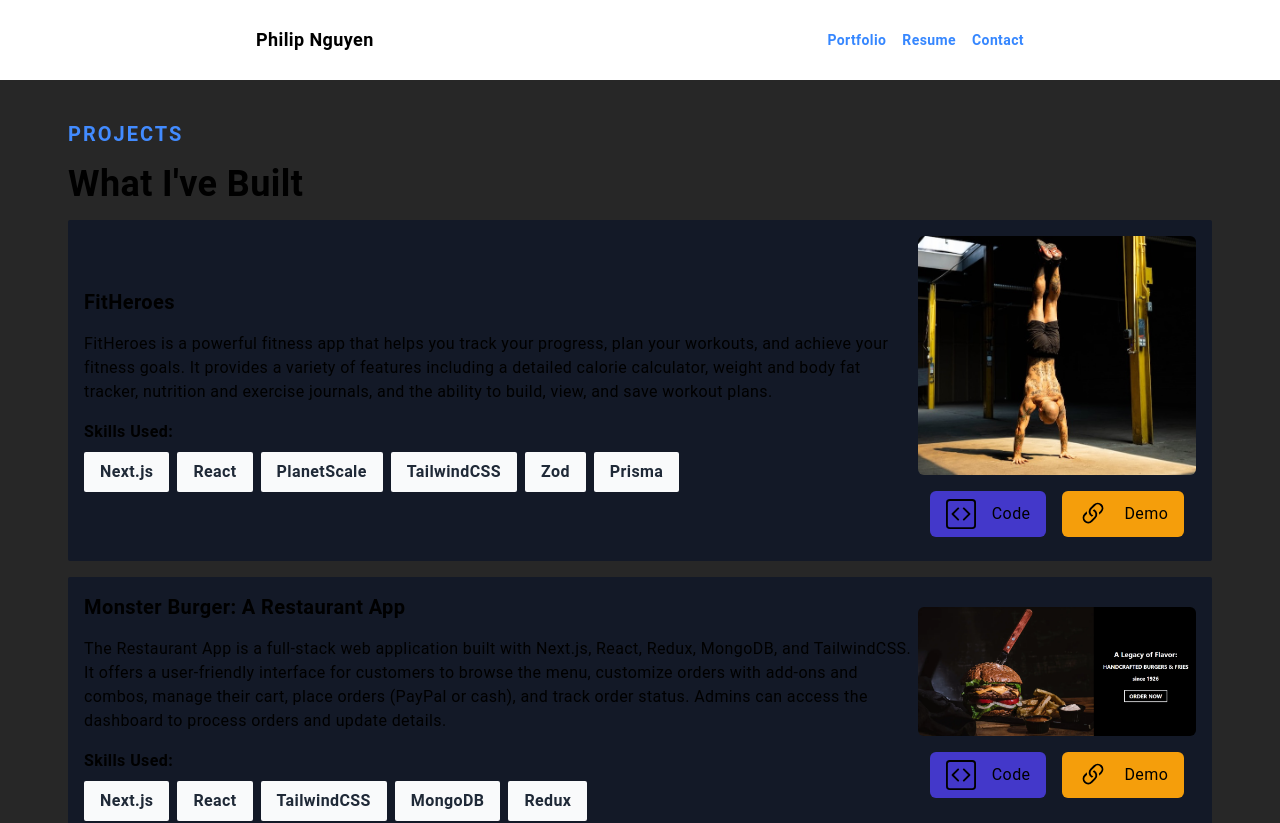
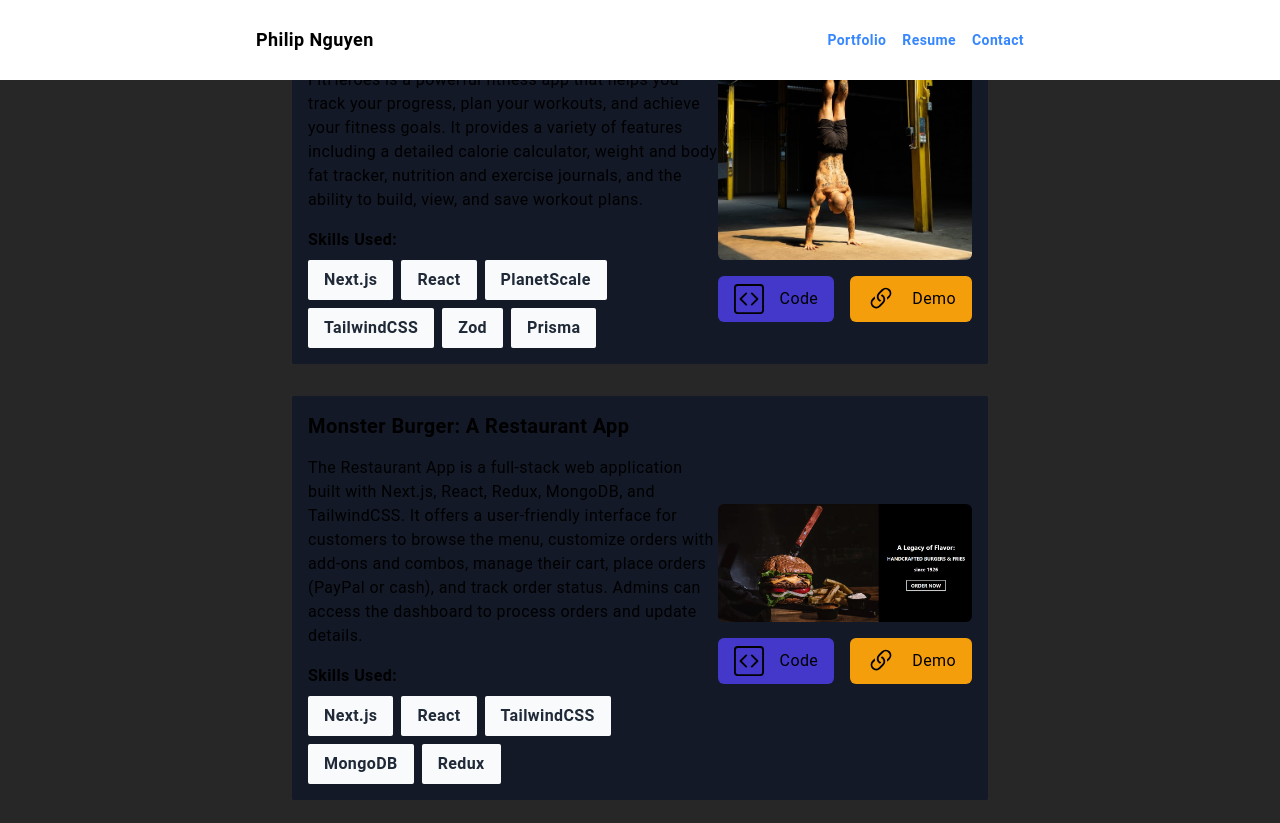
Before and after one commit to pn-code/personal-portfolio-nextjs, a Next.js app: page /projects in a window 1280 px wide. Shown: the top 823 px of the page. Built offline with nearby package versions, Linux system fonts and the light colour scheme.

Commit message:
Updated Project section

```diff
--- a/components/Projects.jsx
+++ b/components/Projects.jsx
@@ -35,16 +35,9 @@ const allProjects = [
 
 const Projects = () => {
   return (
-    <div id="projects" className="w-full h-full mt-28 mb-10 px-2">
-      <div className="max-w-[1240px] mx-auto flex flex-col h-full sm:items-start">
-        <header className="w-full flex flex-col justify-between items-center sm:items-start">
-          <h1 className="text-xl tracking-widest uppercase text-accent font-bold">
-            Projects
-          </h1>
-          <h2 className="py-4">What I&apos;ve Built</h2>
-        </header>
-
-        <div className="flex flex-col gap-4">
+    <div id="projects" className="w-full h-full sm:px-[20%] mb-10">
+      <div className="flex flex-col h-full">
+        <div className="w-full flex flex-col gap-8">
           {allProjects.map((project) => (
             <ProjectCard
               key={project.id}
```
